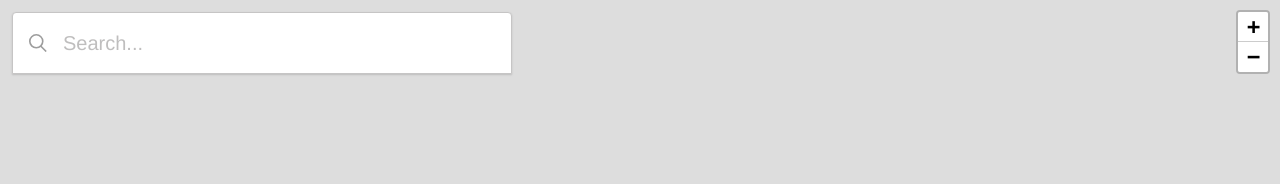
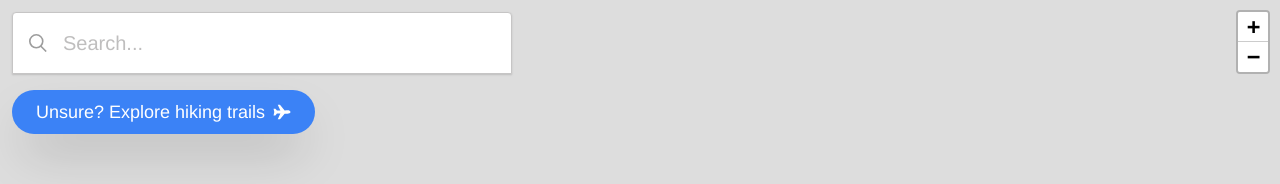
Before and after one commit to bartswierz/map-search, a React (Vite) app: page / in a window 1280 px wide. Shown: the top 184 px of the page. Built offline with nearby package versions, Linux system fonts and the light colour scheme; no server answers.

Commit message:
implemented a suggestion button for the searchbar

```diff
--- a/src/components/Searchbar/Searchbar.jsx
+++ b/src/components/Searchbar/Searchbar.jsx
@@ -2,11 +2,12 @@ import { useState } from "react";
 import SearchbarClearBtn from "./SearchbarCloseBtn";
 import Results from "../results/Results";
 import SearchIcon from "../icons/SearchIcon";
+import SuggestionButton from "./SuggestionButton";
 
 const Searchbar = () => {
   const [userInput, setUserInput] = useState("");
   const [isActive, setIsActive] = useState(false);
-  // const [displayValue, setDisplayValue] = useState("");
+  const [isSuggested, setIsSuggested] = useState(false);
 
   // PREVENT PAGE REFRESH ON SUBMIT
   const handleSubmit = (e) => {
@@ -15,6 +16,7 @@ const Searchbar = () => {
 
   const handleChange = (e) => {
     setUserInput(e.target.value);
+    setIsSuggested(false); // Sets is suggested to false when user types so the results list is displayed
   };
 
   // CHANGE SEARCH ICON COLOR: ACTIVE/onFocus = BLACK | INACTIVE/onBlur = GRAY
@@ -45,8 +47,9 @@ const Searchbar = () => {
         <SearchbarClearBtn resetInputCallback={setUserInput} input={userInput} />
       </div>
 
-      {/* CALLBACK UPDATES INPUT FIELD TO 'STORE NAME' CHOSEN */}
-      <Results input={userInput} setUserInputCallback={setUserInput} />
+      <SuggestionButton setUserInputCallback={setUserInput} setIsSuggestedCallback={setIsSuggested} />
+
+      {!isSuggested ? <Results input={userInput} setUserInputCallback={setUserInput} /> : null}
     </form>
   );
 };
--- /dev/null
+++ b/src/components/Searchbar/SuggestionButton.jsx
@@ -0,0 +1,30 @@
+import { hikingData } from "../../constants/hiking-data";
+import { useDispatch } from "react-redux";
+import { updateStore } from "../../redux/features/location/locationSlice";
+import { IoAirplaneSharp } from "react-icons/io5";
+
+const SuggestionButton = ({ setUserInputCallback, setIsSuggestedCallback }) => {
+  const dispatch = useDispatch();
+
+  const getRandomLocation = () => {
+    const randomId = Math.floor(Math.random() * 27) + 1;
+
+    const suggestedLocation = hikingData.find((trail) => trail.id === randomId);
+    dispatch(updateStore(suggestedLocation));
+    setUserInputCallback(suggestedLocation.name);
+    setIsSuggestedCallback(true);
+  };
+
+  return (
+    <>
+      <button
+        className="bg-blue-500 hover:bg-blue-600 transition-colors duration-300 shadow-2xl text-white mt-4 text-lg px-6 py-2 flex justify-center items-center gap-2 rounded-full"
+        onClick={getRandomLocation}
+      >
+        Unsure? Explore hiking trails <IoAirplaneSharp />
+      </button>
+    </>
+  );
+};
+
+export default SuggestionButton;
--- a/src/components/modal/Description.jsx
+++ b/src/components/modal/Description.jsx
@@ -4,7 +4,7 @@ const Description = ({ text }) => {
   if (!text) return null;
 
   return (
-    <div className="text-center xsm:text-left px-3 py-4-">
+    <div className="text-center xsm:text-left px-3">
       <p className="text-base">{text}</p>
     </div>
   );
```
